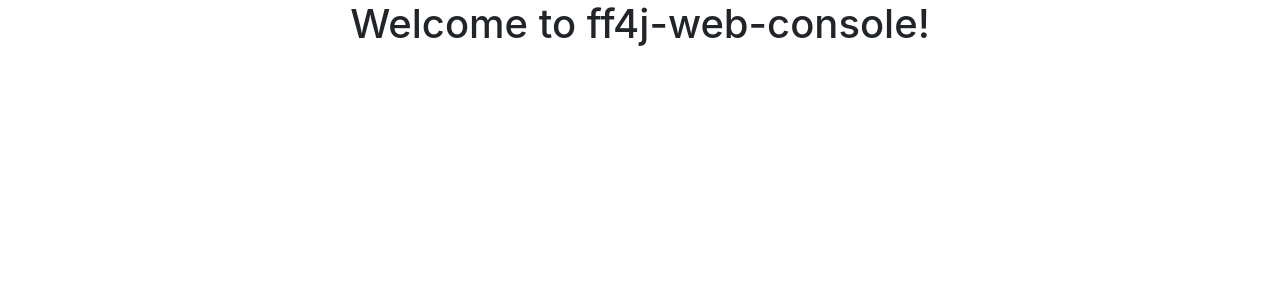
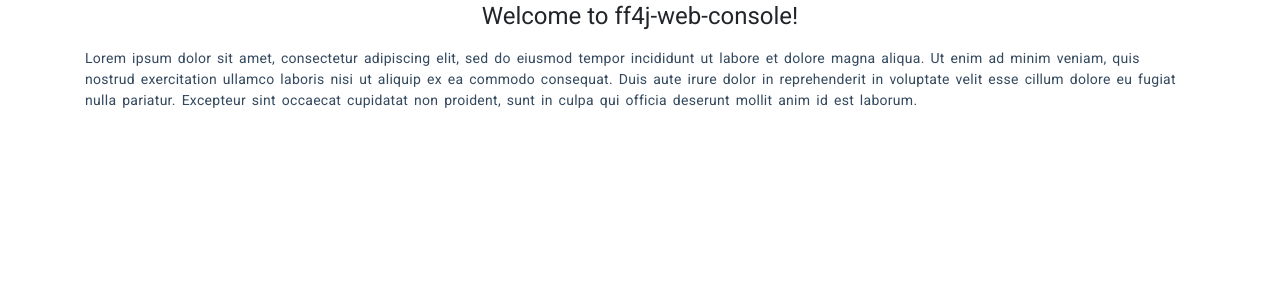
Before and after one commit to sheetal2211/ff4j-web-console, an Angular app: page / in a window 1280 px wide. Shown: the top 300 px of the page. Built offline with nearby package versions, Linux system fonts and the light colour scheme.

Commit message:
Integration of roboto font family

```diff
--- a/package.json
+++ b/package.json
@@ -11,12 +11,14 @@
   },
   "private": true,
   "dependencies": {
-    "@angular/animations": "^6.1.0",
+    "@angular/animations": "^6.1.7",
+    "@angular/cdk": "^6.4.7",
     "@angular/common": "^6.1.0",
     "@angular/compiler": "^6.1.0",
     "@angular/core": "^6.1.0",
     "@angular/forms": "^6.1.0",
     "@angular/http": "^6.1.0",
+    "@angular/material": "^6.4.7",
     "@angular/platform-browser": "^6.1.0",
     "@angular/platform-browser-dynamic": "^6.1.0",
     "@angular/router": "^6.1.0",
--- a/src/app/app.component.html
+++ b/src/app/app.component.html
@@ -1,5 +1,15 @@
-<div style="text-align:center">
-  <h1>
-    Welcome to {{ title }}!
-  </h1>
+
+<div class="container">
+    <div style="text-align:center">
+        <h1 class="mat-h1">
+            Welcome to {{ title }}!
+        </h1>
+    </div>
+
+    <p style="font-size: 14px">
+        Lorem ipsum dolor sit amet, consectetur adipiscing elit, sed do eiusmod tempor incididunt ut labore et dolore magna
+        aliqua. Ut enim ad minim veniam, quis nostrud exercitation ullamco laboris nisi ut aliquip ex ea commodo consequat.
+        Duis aute irure dolor in reprehenderit in voluptate velit esse cillum dolore eu fugiat nulla pariatur. Excepteur
+        sint occaecat cupidatat non proident, sunt in culpa qui officia deserunt mollit anim id est laborum.
+    </p>
 </div>
--- a/src/index.html
+++ b/src/index.html
@@ -6,6 +6,7 @@
   <base href="/">
   <meta name="viewport" content="width=device-width, initial-scale=1">
   <link rel="icon" type="image/x-icon" href="favicon.ico">
+  <link href="https://fonts.googleapis.com/css?family=Roboto:300,400,500" rel="stylesheet">
 </head>
 <body>
   <ff4j-root></ff4j-root>
--- a/src/sass/styles.scss
+++ b/src/sass/styles.scss
@@ -1,3 +1,17 @@
 @import "~bootstrap/scss/bootstrap";
+@import "~@angular/material/prebuilt-themes/indigo-pink.css";
 @import "mixins";
 @import "variables";
+
+html, body {
+  width: 100%;
+  height: 100%;
+  font-family: Roboto, "Helvetica Neue", sans-serif;
+
+  p {
+    color: #34495e;
+    letter-spacing: 0.02em;
+    word-spacing: 0.15em;
+    line-height: 1.5em;
+  }
+}
```
Also changed, not shown: 1 other file (tests, documents, lock files or other folders).
